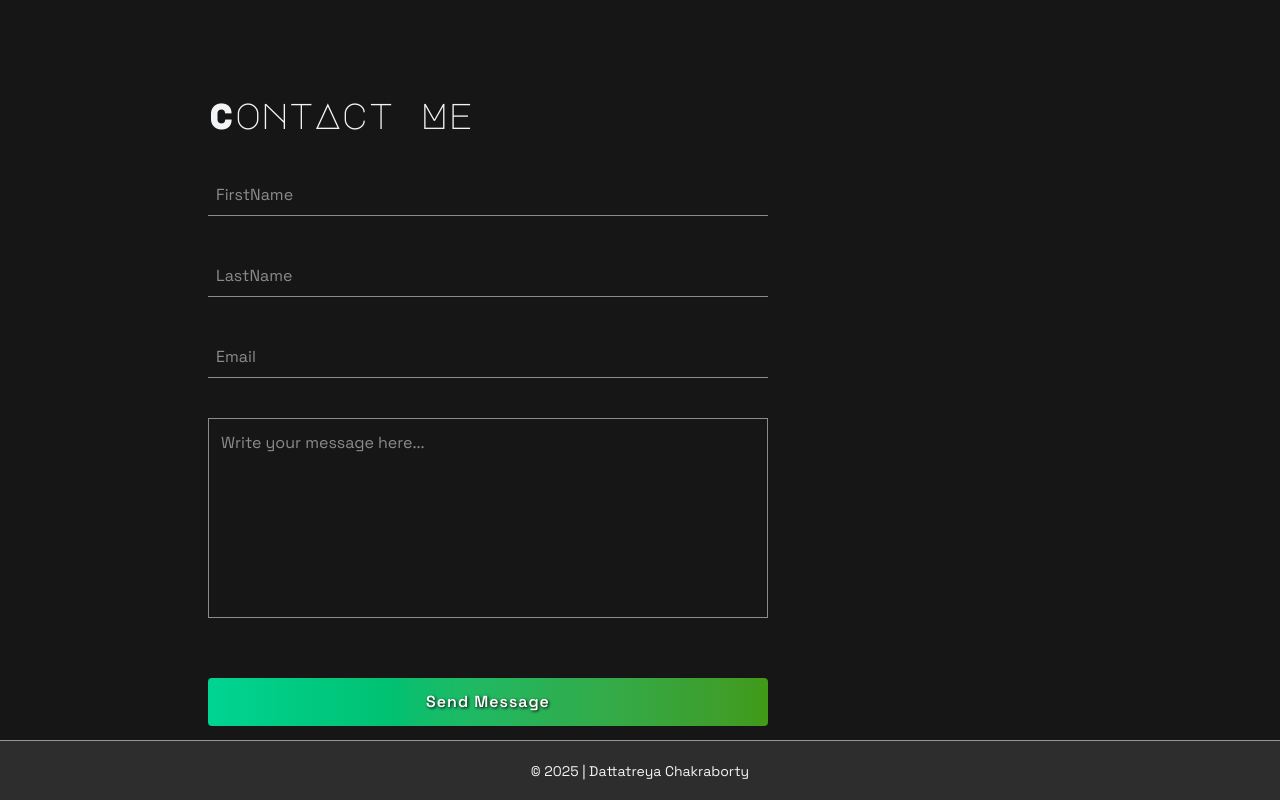
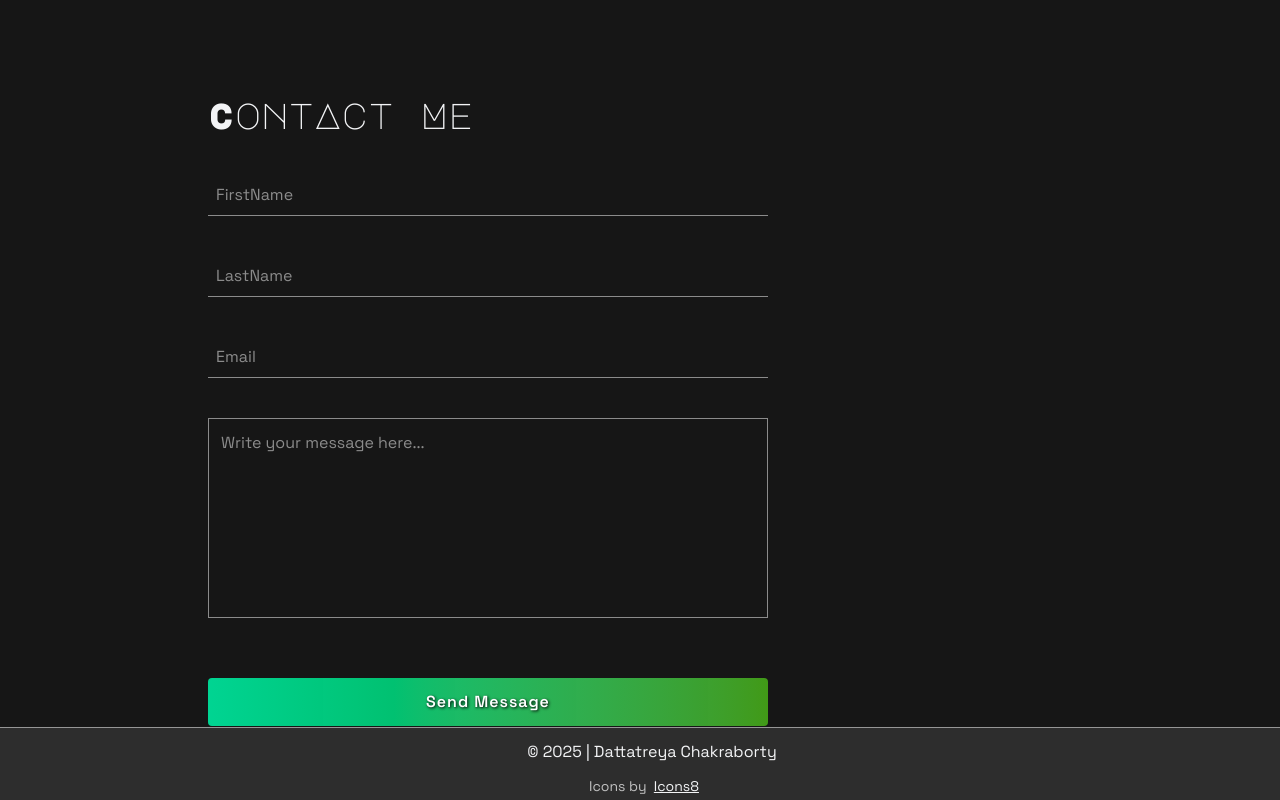
Before and after one commit to DattatreyaC/Portfolio, a React (Vite) app in the folder client/: page / in a window 1280 px wide. Shown: the part 2562-3362 px from the top of the page. Built offline with nearby package versions, Linux system fonts and the light colour scheme; a web font is replaced by a local one.

Commit message:
added icons8 link

```diff
--- a/client/src/components/Footer.jsx
+++ b/client/src/components/Footer.jsx
@@ -4,12 +4,22 @@ const Footer = () => {
     return (
         <footer
             id="footer"
-            className="w-full h-15 absolute bottom-0 left-0 border-t border-t-white/50 bg-white/10 z-0"
+            className="w-full h-max absolute bottom-0 left-0 border-t border-t-white/50 bg-white/10 z-0"
         >
-            <div className="w-full h-full flex items-center justify-center px-4">
-                <p className="text-sm">
+            <div className="w-full h-full flex items-center justify-center px-4 m-3">
+                <p className="text-md">
                     &copy; {new Date().getFullYear()} | Dattatreya Chakraborty
                 </p>
+            </div>
+            <div className="text-sm w-full flex items-center justify-center px-4 m-1">
+                <p className="text-white/70">Icons by &nbsp;</p>
+                <a
+                    href="https://icons8.com/"
+                    target="_blank"
+                    className=" underline"
+                >
+                    Icons8
+                </a>
             </div>
         </footer>
     );
--- a/client/src/components/sections/Contact.jsx
+++ b/client/src/components/sections/Contact.jsx
@@ -171,7 +171,7 @@ const Contact = () => {
 
             <div
                 ref={socialRef}
-                className=" flex flex-col gap-3 items-center justify-center font-major -mt-40 lg:mt-0"
+                className=" flex flex-col gap-3 items-center justify-center font-major -mt-15 lg:mt-0"
             >
                 <h1 id="social" className="text-2xl  lg:text-3xl">
                     SociALs
@@ -184,7 +184,7 @@ const Contact = () => {
                         >
                             <img
                                 src="/icons8-linkedin-48.png"
-                                className="w-10 h-10"
+                                className="size-8 md:size-10"
                                 alt="linkedin logo"
                             />
                         </a>
@@ -193,7 +193,7 @@ const Contact = () => {
                     <div className="bg-white/60 lg:bg-white/40 lg:hover:bg-white transition-colors duration-300 rounded-full p-1 relative">
                         <a href="https://x.com/DattatreyaChak8" target="_blank">
                             <img
-                                className="w-10 h-10"
+                                className="size-8 md:size-10"
                                 src="/icons8-x-50.png"
                                 alt="X logo"
                             />
@@ -206,7 +206,7 @@ const Contact = () => {
                             target="_blank"
                         >
                             <img
-                                className="w-10 h-10"
+                                className="size-8 md:size-10"
                                 src="/icons8-instagram-48.png"
                                 alt="insta logo"
                             />
```
